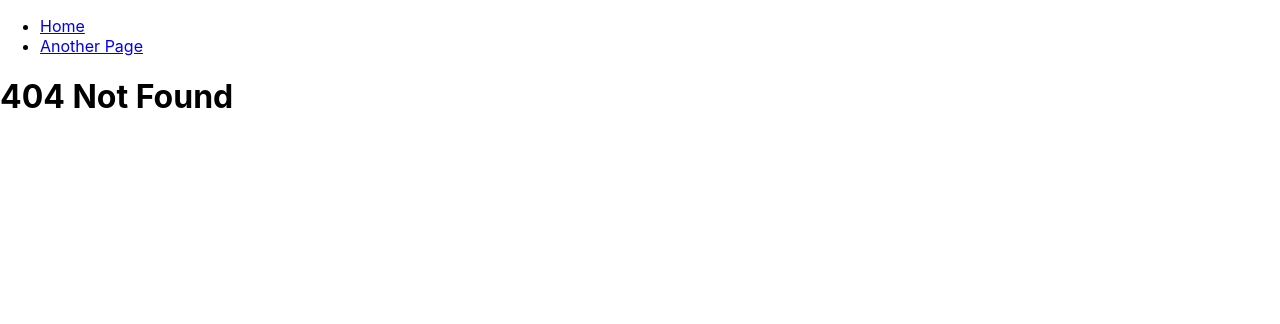
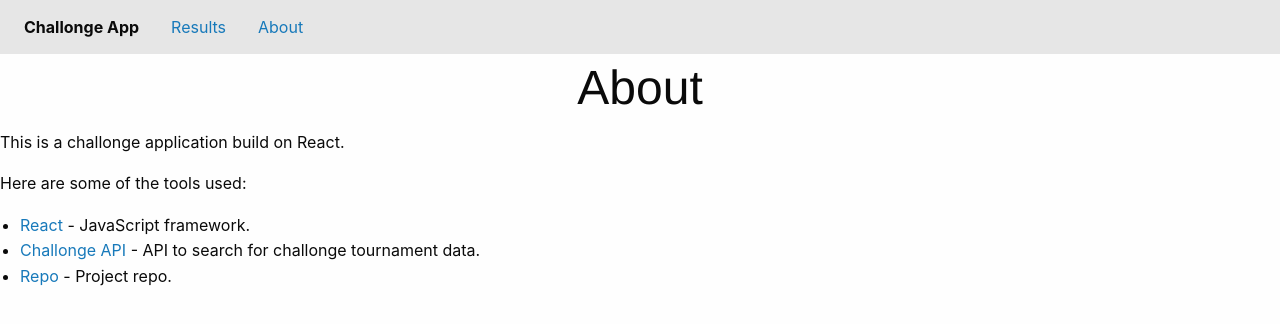
Before and after one commit to konrad2610/challonge-app, a React (Create React App) app: page /about in a window 1280 px wide. Before the commit this address had no page. Shown: the top 324 px of the page. Built offline with nearby package versions, Linux system fonts and the light colour scheme.

Commit message:
Style Foundation, nawigacja w osobnym pliku i nowa strona - About

```diff
--- a/package.json
+++ b/package.json
@@ -33,6 +33,7 @@
     "body-parser": "^1.18.3",
     "encoding": "^0.1.12",
     "express": "^4.16.4",
+    "foundation-sites": "^6.5.3",
     "http-proxy-middleware": "0.19.0",
     "netlify-lambda": "^1.3.3",
     "node-fetch": "^2.1.2",
--- a/src/App.js
+++ b/src/App.js
@@ -1,7 +1,12 @@
 import React, { Component } from 'react';
-import { BrowserRouter as Router, Route, Link, Switch } from 'react-router-dom';
+import { BrowserRouter as Router, Route, Switch } from 'react-router-dom';
+
 import './App.css';
+
 import ResponsiveTable from './components/ResponsiveTable';
+import About from './components/About';
+import Nav from './components/Nav';
+const NotFound = () => <h1>404 Not Found</h1>;
 
 function predicate() {
   var fields = [];
@@ -76,8 +81,6 @@ function roundNumber(num, scale) {
   }
 }
 
-const AnotherPage = () => <h1>Another Page</h1>;
-const NotFound = () => <h1>404 Not Found</h1>;
 class Home extends Component {
   state = {
     participantsWithMatches: '',
@@ -243,22 +246,16 @@ class Home extends Component {
 const App = () => (
   <Router>
     <div>
-      <nav>
-        <ul>
-          <li>
-            <Link to="/">Home</Link>
-          </li>
-          <li>
-            <Link to="/another-page/">Another Page</Link>
-          </li>
-        </ul>
-      </nav>
-
-      <Switch>
-        <Route path="/" exact component={Home} />
-        <Route path="/another-page/" component={AnotherPage} />
-        <Route component={NotFound} />
-      </Switch>
+      <Nav/>
+      <div className='row'>
+        <div className='columns medium-6 large-4 small-centered'>
+          <Switch>
+            <Route path="/" exact component={Home} />
+            <Route path="/about" component={About} />
+            <Route component={NotFound} />
+          </Switch>
+        </div>
+      </div>
     </div>
   </Router>
 );
--- /dev/null
+++ b/src/components/About.js
@@ -0,0 +1,27 @@
+import React, { Component } from 'react';
+
+class About extends Component {
+
+  render() {
+    return (
+      <div>
+        <h1 className='text-center page-title'>About</h1>
+        <p>This is a challonge application build on React.</p>
+        <p>Here are some of the tools used:</p>
+        <ul>
+          <li>
+            <a href='https://facebook.github.io/react'>React</a> - JavaScript framework.
+          </li>
+          <li>
+            <a href='https://api.challonge.com/pl/api.html'>Challonge API</a> - API to search for challonge tournament data.
+          </li>
+          <li>
+            <a href='https://github.com/konrad2610/challonge-app'>Repo</a> - Project repo.
+          </li>
+        </ul>
+      </div>
+    );
+  }
+};
+
+export default About;
--- /dev/null
+++ b/src/components/Nav.js
@@ -0,0 +1,24 @@
+import React, { Component } from 'react';
+import { Link } from 'react-router-dom';
+
+class Nav extends Component {
+  render() {
+    return (
+      <div className='top-bar'>
+        <div className='top-bar-left'>
+          <ul className='menu'>
+            <li className='menu-text'>Challonge App</li>
+            <li>
+              <Link to='/'>Results</Link>
+            </li>
+            <li>
+              <Link to='/about'>About</Link>
+            </li>
+          </ul>
+        </div>
+      </div>
+    );
+  }
+};
+
+export default Nav;
--- a/src/index.js
+++ b/src/index.js
@@ -1,5 +1,8 @@
 import React from 'react';
 import ReactDOM from 'react-dom';
+
+// Load Foundation
+import 'foundation-sites/dist/css/foundation.min.css';
 import './index.css';
 import App from './App';
 import * as serviceWorker from './serviceWorker';
```
Also changed, not shown: 1 other file (tests, documents, lock files or other folders).
